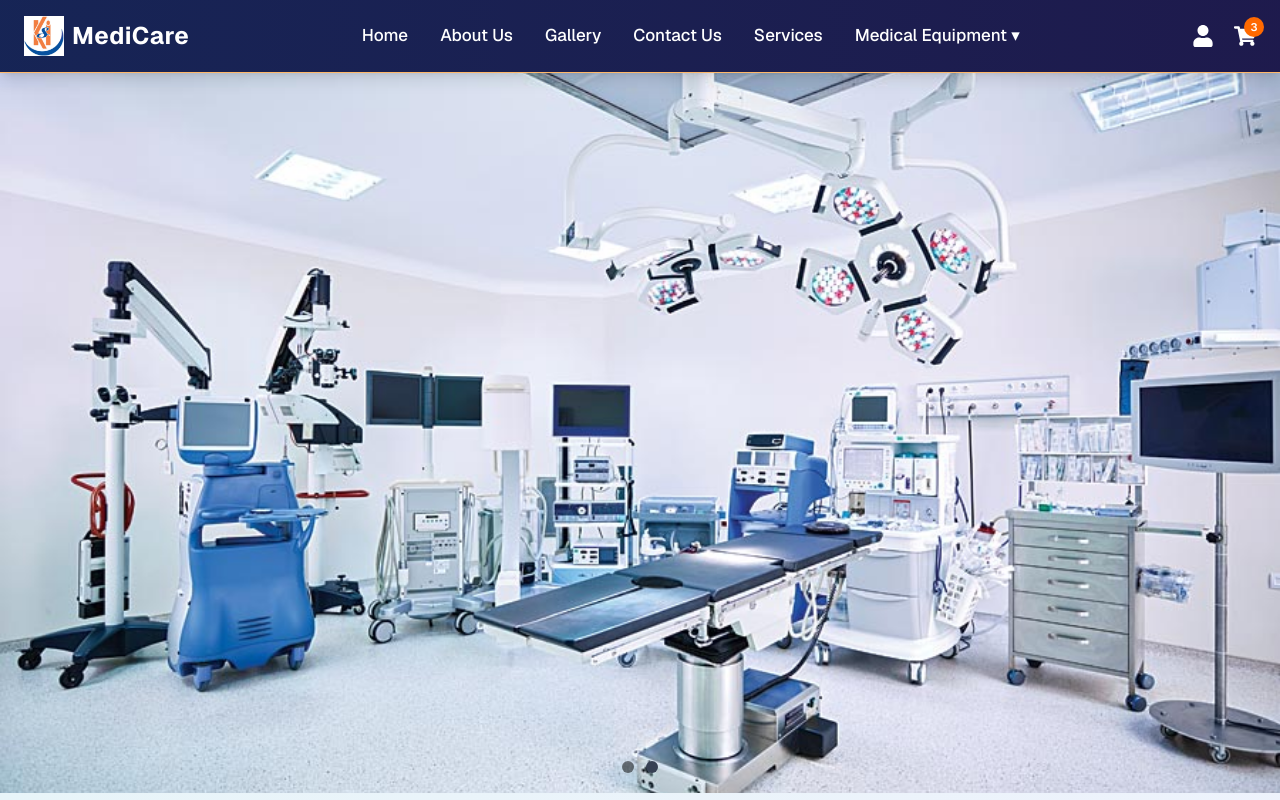
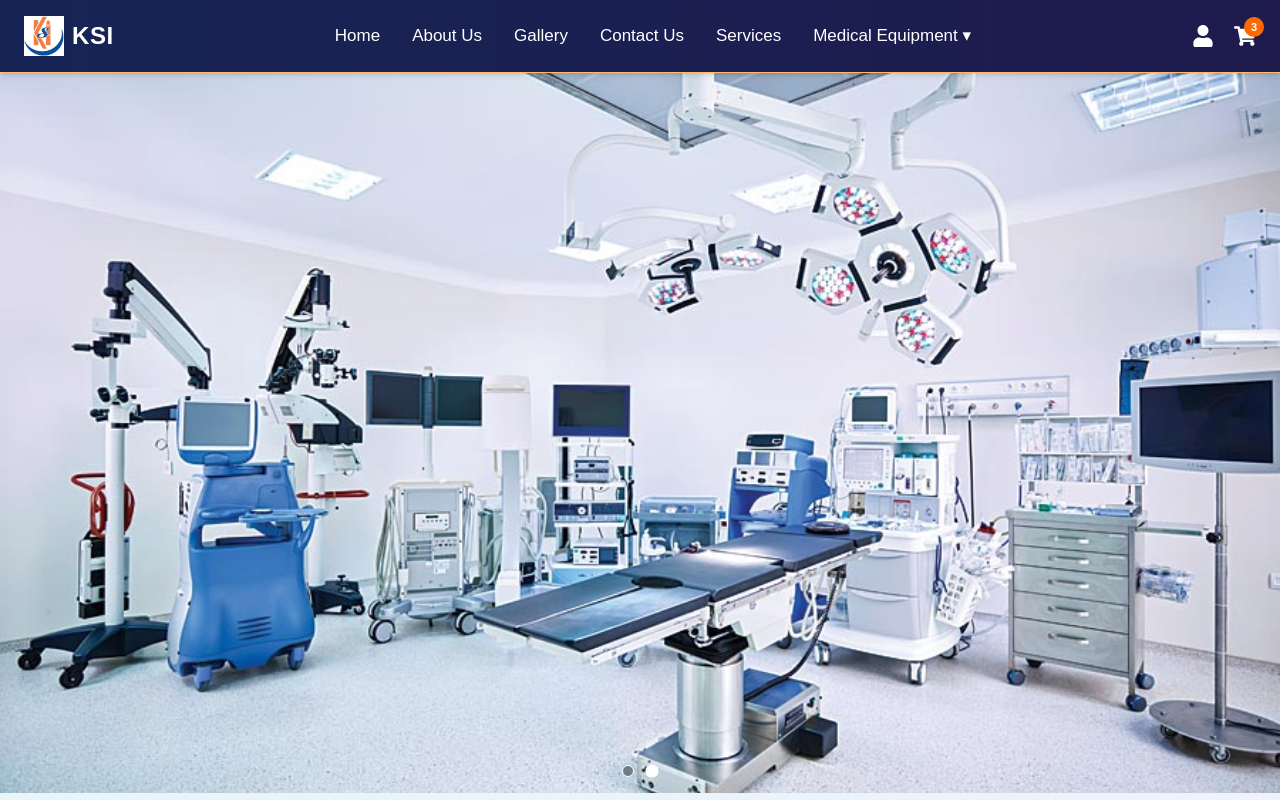
Before and after one commit to RoshanPanthi11/WebshopFrontend, a Next.js app: page / in a window 1280 px wide. Shown: the top 800 px of the page. Built offline with nearby package versions, Linux system fonts and the light colour scheme.

Commit message:
updated navbar

```diff
--- a/components/Banner.js
+++ b/components/Banner.js
@@ -3,10 +3,7 @@
 import { useEffect, useState } from 'react';
 import Image from 'next/image';
 
-const images = [
-  '/banner2.jpg',
-  '/banner3.jpg',
-];
+const images = ['/banner2.jpg', '/banner3.jpg'];
 
 export default function BannerSlider() {
   const [current, setCurrent] = useState(0);
@@ -14,38 +11,38 @@ export default function BannerSlider() {
   useEffect(() => {
     const interval = setInterval(() => {
       setCurrent((prev) => (prev + 1) % images.length);
-    }, 5000); // ⏱️ Slide every 5 seconds
+    }, 5000);
     return () => clearInterval(interval);
-  }, [images.length]);
+  }, []);
 
   return (
-    <div className="relative w-full h-[90vh] overflow-hidden">
+    <div className="relative w-full h-[70vh] sm:h-[80vh] md:h-[90vh] overflow-hidden">
+      {/* Slide Container */}
       <div
         className="flex transition-transform duration-1000 ease-in-out"
         style={{ transform: `translateX(-${current * 100}%)` }}
       >
         {images.map((src, index) => (
-          <div key={index} className="flex-shrink-0 w-full h-[90vh] relative">
+          <div key={index} className="w-full h-[70vh] sm:h-[80vh] md:h-[90vh] relative flex-shrink-0">
             <Image
               src={src}
-              alt={`Banner ${index}`}
+              alt={`Banner ${index + 1}`}
               fill
               className="object-cover"
-              priority
+              priority={index === 0}
             />
-
           </div>
         ))}
       </div>
 
       {/* Navigation Dots */}
-      <div className="absolute bottom-5 left-1/2 transform -translate-x-1/2 flex space-x-3">
+      <div className="absolute bottom-4 left-1/2 -translate-x-1/2 flex gap-3 z-10">
         {images.map((_, index) => (
           <button
             key={index}
             onClick={() => setCurrent(index)}
-            className={`w-3 h-3 rounded-full ${
-              current === index ? 'bg-gray-700' : 'bg-black/50'
+            className={`w-3 h-3 rounded-full border transition-all ${
+              current === index ? 'bg-white border-white scale-110' : 'bg-black/40 border-white'
             }`}
           />
         ))}
--- a/components/Navbar.js
+++ b/components/Navbar.js
@@ -2,41 +2,50 @@
 
 import Link from 'next/link';
 import Image from 'next/image';
-import { FaUser, FaShoppingCart } from 'react-icons/fa';
+import { FaUser, FaShoppingCart, FaBars, FaTimes } from 'react-icons/fa';
+import { useState } from 'react';
 
 export default function Navbar() {
+  const [menuOpen, setMenuOpen] = useState(false);
+  const [dropdownOpen, setDropdownOpen] = useState(false);
+
   return (
-    <nav className="bg-gradient-to-r from-blue-950 to-indigo-950 shadow-lg border-b border-orange-300 font-sans z-50 relative">
+    <nav className="bg-gradient-to-r from-blue-950 to-indigo-950 shadow-md border-b border-orange-300 z-50 relative">
       <div className="max-w-7xl mx-auto px-6 py-4 flex items-center justify-between">
         {/* Logo */}
         <Link href="/" className="flex items-center space-x-2">
           <Image src="/logo.png" alt="Logo" width={40} height={40} className="object-contain" />
-          <span className="text-2xl font-bold text-white tracking-wide">MediCare</span>
+          <span className="text-2xl font-bold text-white tracking-wide">KSI</span>
         </Link>
 
-        {/* Navigation Links */}
-        <div className="flex items-center space-x-8 relative">
-          {[{ href: '/', label: 'Home' }, { href: '/about', label: 'About Us' }, { href: '/gallery', label: 'Gallery' }, { href: '/contact', label: 'Contact Us' }, { href: '/services', label: 'Services' }].map(
-            ({ href, label }) => (
+        {/* Desktop Navigation */}
+        <div className="hidden md:flex items-center space-x-8 relative">
+          {[
+            { href: '/', label: 'Home' },
+            { href: '/about', label: 'About Us' },
+            { href: '/gallery', label: 'Gallery' },
+            { href: '/contact', label: 'Contact Us' },
+            { href: '/services', label: 'Services' },
+          ].map(({ href, label }) => (
             <Link
               key={href}
               href={href}
-                className="relative text-white text-[17px] font-medium transition-all duration-300 hover:text-[#ff7e5f] group" // Adjust hover color
+              className="relative text-white text-[17px] font-medium transition-all duration-300 hover:text-[#ff7e5f] group"
             >
               {label}
               <span className="absolute left-0 -bottom-1 w-0 h-[2px] bg-[#ff7e5f] transition-all duration-300 group-hover:w-full rounded" />
             </Link>
-            )
-          )}
+          ))}
 
           {/* Medical Equipment Dropdown */}
           <div className="relative group">
-            <span className="cursor-pointer text-white text-[17px] font-medium transition-all duration-300 hover:text-[#ff7e5f] group"> {/* Adjust hover color */}
+            <span className="cursor-pointer text-white text-[17px] font-medium transition-all duration-300 hover:text-[#ff7e5f] group">
               Medical Equipment ▾
             </span>
 
             <div className="absolute top-12 right-0 w-[90vw] max-w-[620px] bg-white/90 backdrop-blur-md border border-orange-200 rounded-xl shadow-2xl p-6 grid grid-cols-1 sm:grid-cols-2 gap-6 opacity-0 invisible group-hover:opacity-100 group-hover:visible scale-95 group-hover:scale-100 transition-all duration-300 ease-in-out z-50">
-              {[{
+              {[
+                {
                   label: 'Diagnostic Tools',
                   items: [
                     { label: 'Stethoscope', href: '/products/stethoscope' },
@@ -51,7 +60,8 @@ export default function Navbar() {
                     { label: 'Crutches', href: '/products/crutches' },
                     { label: 'Hospital Bed', href: '/products/hospital-bed' },
                   ],
-              }].map(({ label, items }, idx) => (
+                },
+              ].map(({ label, items }, idx) => (
                 <div key={idx}>
                   <div className="mb-3 text-orange-600 font-semibold text-[15px] border-b border-orange-200 pb-1">{label}</div>
                   <ul className="space-y-2">
@@ -59,7 +69,7 @@ export default function Navbar() {
                       <li key={i}>
                         <Link
                           href={item.href}
-                          className="block text-gray-700 px-4 py-2 rounded-lg transition duration-300 ease-in-out hover:bg-[#ff7e5f] hover:text-white hover:shadow-md" // Hover color updated
+                          className="block text-gray-700 px-4 py-2 rounded-lg transition duration-300 ease-in-out hover:bg-[#ff7e5f] hover:text-white hover:shadow-md"
                         >
                           {item.label}
                         </Link>
@@ -72,21 +82,104 @@ export default function Navbar() {
           </div>
         </div>
 
-        {/* Profile & Cart Icons */}
-        <div className="flex items-center space-x-5">
-          <Link href="/profile" className="text-white hover:text-[#ff7e5f] transition duration-300 cursor-pointer"> {/* Hover color updated */}
+        {/* Icons - Desktop */}
+        <div className="hidden md:flex items-center space-x-5">
+          <Link href="/profile" className="text-white hover:text-[#ff7e5f] transition duration-300">
             <FaUser className="text-[22px]" />
           </Link>
-
-          {/* Cart Icon with Badge */}
           <Link href="/cart" className="relative">
-            <FaShoppingCart className="text-[22px] text-white hover:text-[#ff7e5f] transition duration-300 cursor-pointer" /> {/* Hover color updated */}
+            <FaShoppingCart className="text-[22px] text-white hover:text-[#ff7e5f] transition duration-300" />
             <span className="absolute -top-2 -right-2 bg-orange-500 text-white text-[11px] rounded-full w-5 h-5 flex items-center justify-center font-semibold">
               3
             </span>
           </Link>
         </div>
+
+        {/* Mobile Menu Button */}
+        <div className="md:hidden">
+          <button onClick={() => setMenuOpen(!menuOpen)} className="text-white text-2xl">
+            {menuOpen ? <FaTimes /> : <FaBars />}
+          </button>
         </div>
+      </div>
+
+      {/* Mobile Menu */}
+      {menuOpen && (
+        <div className="md:hidden bg-white shadow-lg px-6 py-4 space-y-4 text-gray-800">
+          {[
+            { href: '/', label: 'Home' },
+            { href: '/about', label: 'About Us' },
+            { href: '/gallery', label: 'Gallery' },
+            { href: '/contact', label: 'Contact Us' },
+            { href: '/services', label: 'Services' },
+          ].map(({ href, label }) => (
+            <Link
+              key={href}
+              href={href}
+              className="block text-lg font-medium hover:text-[#ff7e5f]"
+              onClick={() => setMenuOpen(false)}
+            >
+              {label}
+            </Link>
+          ))}
+
+          {/* Medical Dropdown in Mobile */}
+          <div>
+            <div
+              className="flex justify-between items-center text-lg font-medium cursor-pointer hover:text-[#ff7e5f]"
+              onClick={() => setDropdownOpen(!dropdownOpen)}
+            >
+              <span>Medical Equipment</span>
+              <span>{dropdownOpen ? '▲' : '▼'}</span>
+            </div>
+
+            {dropdownOpen && (
+              <div className="mt-2 pl-3 space-y-2">
+                <div className="font-semibold text-sm text-orange-600">Diagnostic Tools</div>
+                {[
+                  { label: 'Stethoscope', href: '/products/stethoscope' },
+                  { label: 'Thermometer', href: '/products/thermometer' },
+                  { label: 'BP Monitor', href: '/products/bp-monitor' },
+                ].map((item) => (
+                  <Link
+                    key={item.href}
+                    href={item.href}
+                    className="block text-gray-700 pl-2 hover:text-[#ff7e5f]"
+                    onClick={() => setMenuOpen(false)}
+                  >
+                    {item.label}
+                  </Link>
+                ))}
+                <div className="font-semibold text-sm text-orange-600 pt-2">Supportive Equipment</div>
+                {[
+                  { label: 'Wheelchair', href: '/products/wheelchair' },
+                  { label: 'Crutches', href: '/products/crutches' },
+                  { label: 'Hospital Bed', href: '/products/hospital-bed' },
+                ].map((item) => (
+                  <Link
+                    key={item.href}
+                    href={item.href}
+                    className="block text-gray-700 pl-2 hover:text-[#ff7e5f]"
+                    onClick={() => setMenuOpen(false)}
+                  >
+                    {item.label}
+                  </Link>
+                ))}
+              </div>
+            )}
+          </div>
+
+          {/* Icons */}
+          <Link href="/profile" className="flex items-center space-x-2 hover:text-[#ff7e5f]">
+            <FaUser />
+            <span>Profile</span>
+          </Link>
+          <Link href="/cart" className="flex items-center space-x-2 hover:text-[#ff7e5f]">
+            <FaShoppingCart />
+            <span>Cart (3)</span>
+          </Link>
+        </div>
+      )}
     </nav>
   );
 }
```
Lines whose indentation alone changed are shown as unchanged.
